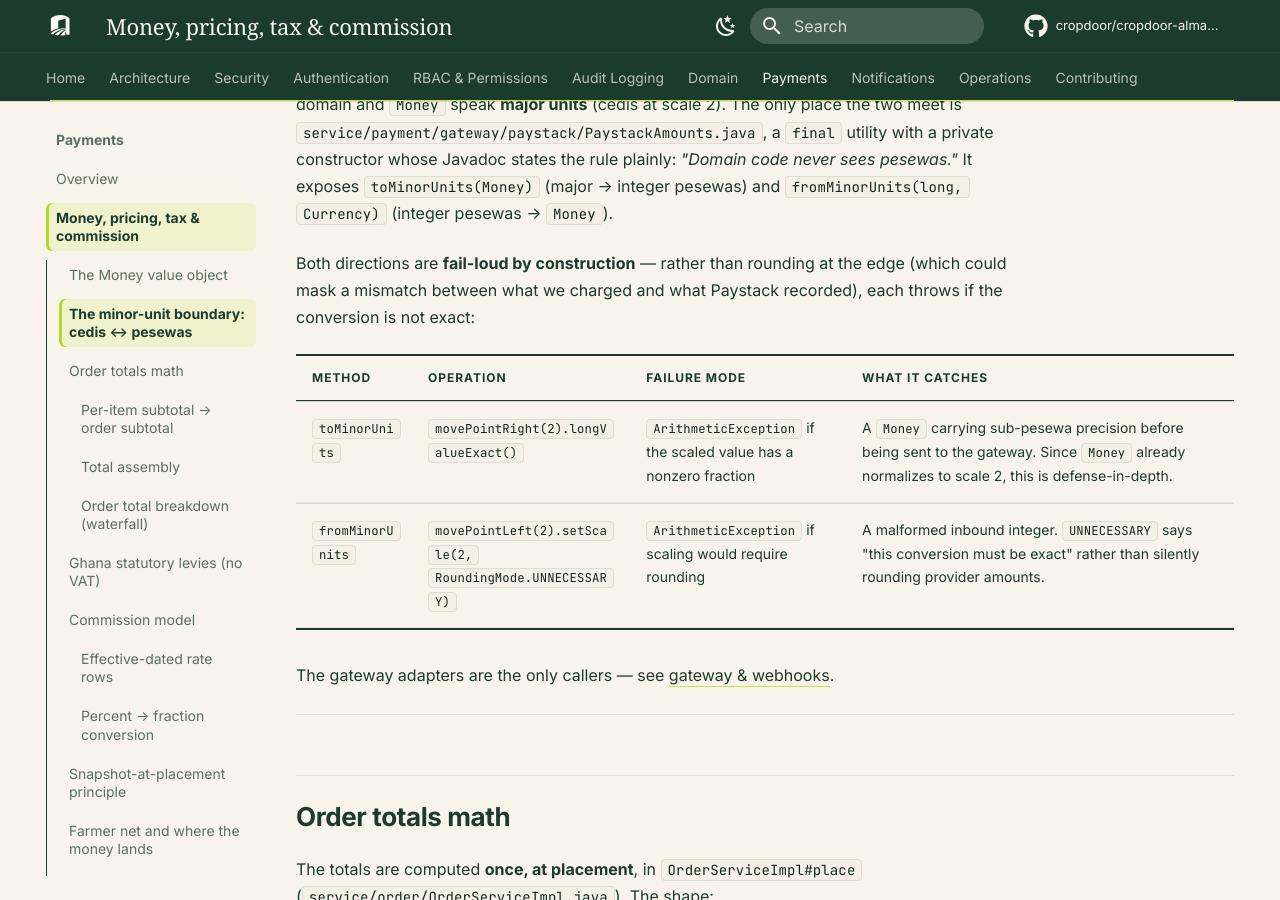
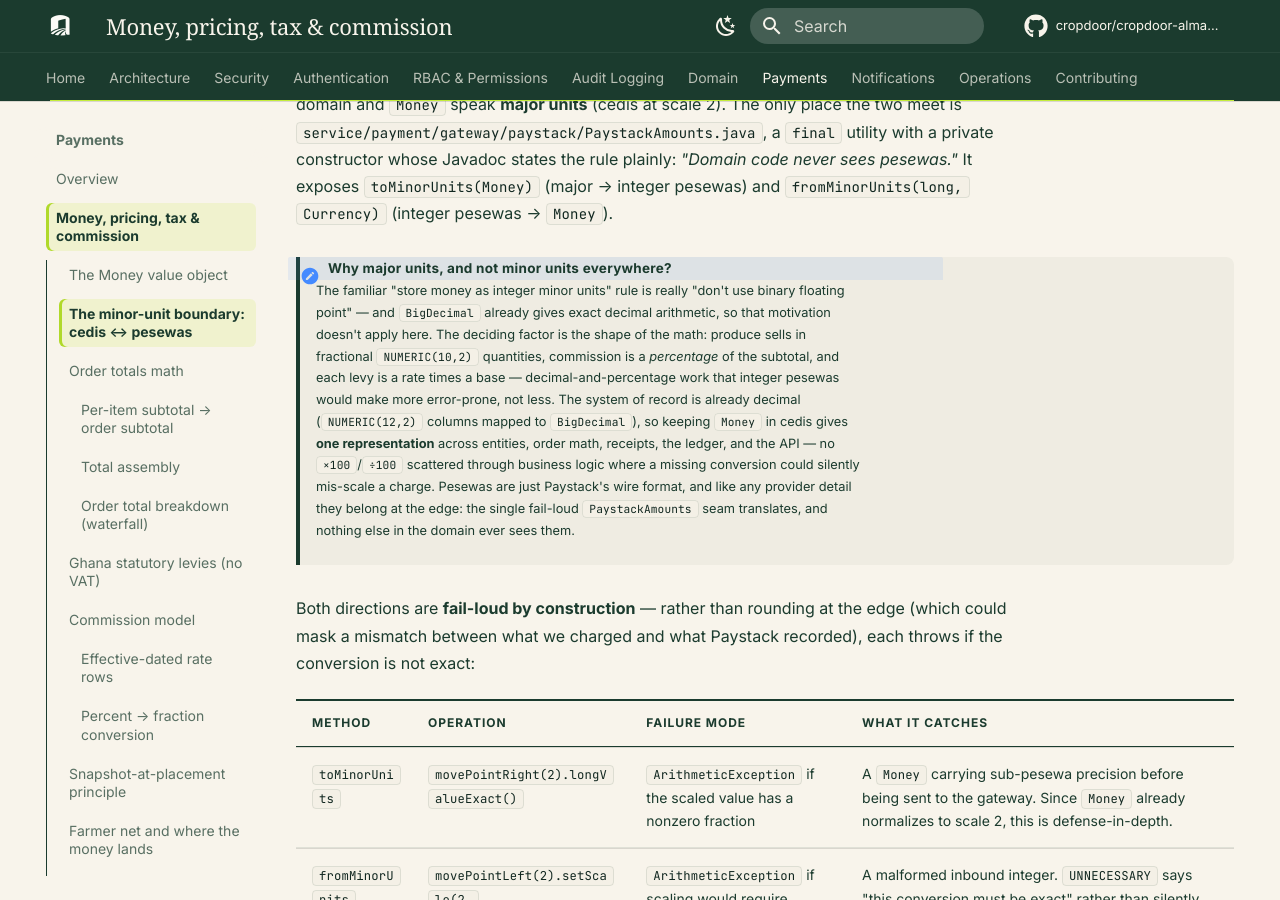
Before and after one commit to cropdoor/cropdoor-almanac, an MkDocs documentation site: the page built from docs/payments/money-model.md, in a window 1280 px wide and 900 px high, scrolled down 1737 px. Built offline with MkDocs 1.6.1 and Material for MkDocs 9.7.7, drawn with Linux system fonts in a browser that asks for light colours; some web fonts are replaced; comment, search, counter and statistics services are not loaded.

Commit message:
docs(payments): fix mermaid 11 syntax errors + add major-units rationale
Three diagrams failed to render under mermaid 11.x: a ';' in two sequence-diagram messages (read as a statement terminator) in core-flows and receipts, and unquoted '()' in a flowchart edge label in gateway-and-webhooks. Replace the semicolons with commas and quote the edge label; all 42 diagrams now parse against mermaid 11.16.0.

Also add a "Why major units?" note to money-model explaining why the domain stays in cedis (BigDecimal, exact) while pesewas are isolated to the PaystackAmounts boundary.

```diff
--- a/docs/payments/money-model.md
+++ b/docs/payments/money-model.md
@@ -30,6 +30,9 @@ The canonical constructor enforces three invariants and normalizes scale: it rej
 ## The minor-unit boundary: cedis ↔ pesewas
 
 Paystack's API speaks **minor units** — integer pesewas (1 cedi = 100 pesewas). CropDoor's domain and `Money` speak **major units** (cedis at scale 2). The only place the two meet is `service/payment/gateway/paystack/PaystackAmounts.java`, a `final` utility with a private constructor whose Javadoc states the rule plainly: *"Domain code never sees pesewas."* It exposes `toMinorUnits(Money)` (major → integer pesewas) and `fromMinorUnits(long, Currency)` (integer pesewas → `Money`).
+
+!!! note "Why major units, and not minor units everywhere?"
+    The familiar "store money as integer minor units" rule is really "don't use binary floating point" — and `BigDecimal` already gives exact decimal arithmetic, so that motivation doesn't apply here. The deciding factor is the shape of the math: produce sells in fractional `NUMERIC(10,2)` quantities, commission is a *percentage* of the subtotal, and each levy is a rate times a base — decimal-and-percentage work that integer pesewas would make more error-prone, not less. The system of record is already decimal (`NUMERIC(12,2)` columns mapped to `BigDecimal`), so keeping `Money` in cedis gives **one representation** across entities, order math, receipts, the ledger, and the API — no `×100`/`÷100` scattered through business logic where a missing conversion could silently mis-scale a charge. Pesewas are just Paystack's wire format, and like any provider detail they belong at the edge: the single fail-loud `PaystackAmounts` seam translates, and nothing else in the domain ever sees them.
 
 Both directions are **fail-loud by construction** — rather than rounding at the edge (which could mask a mismatch between what we charged and what Paystack recorded), each throws if the conversion is not exact:
 
```
Also changed, not shown: docs/payments/core-flows.md (+2 -2 lines), docs/payments/gateway-and-webhooks.md (+1 -1 lines), docs/payments/receipts-and-credit-notes.md (+1 -1 lines).
